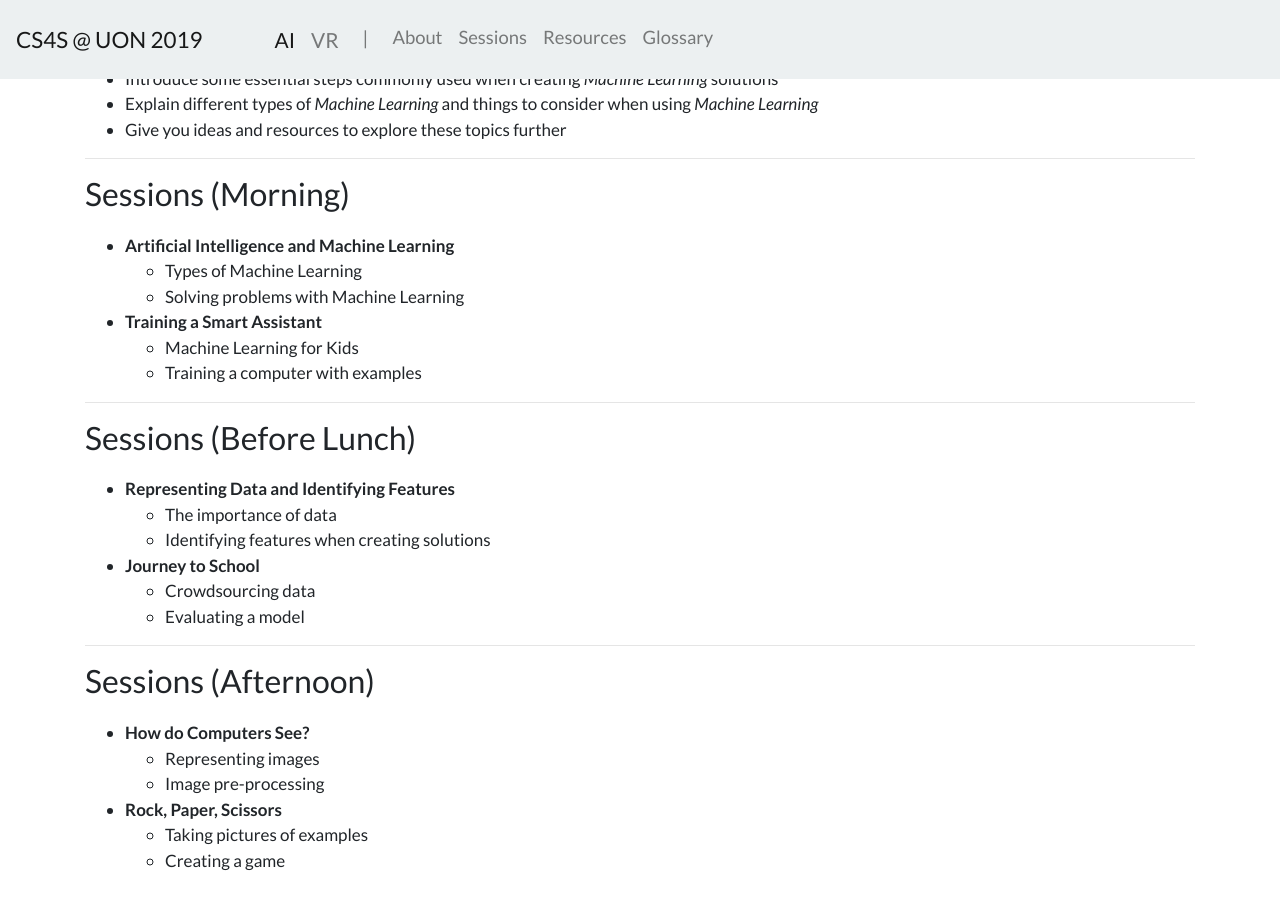
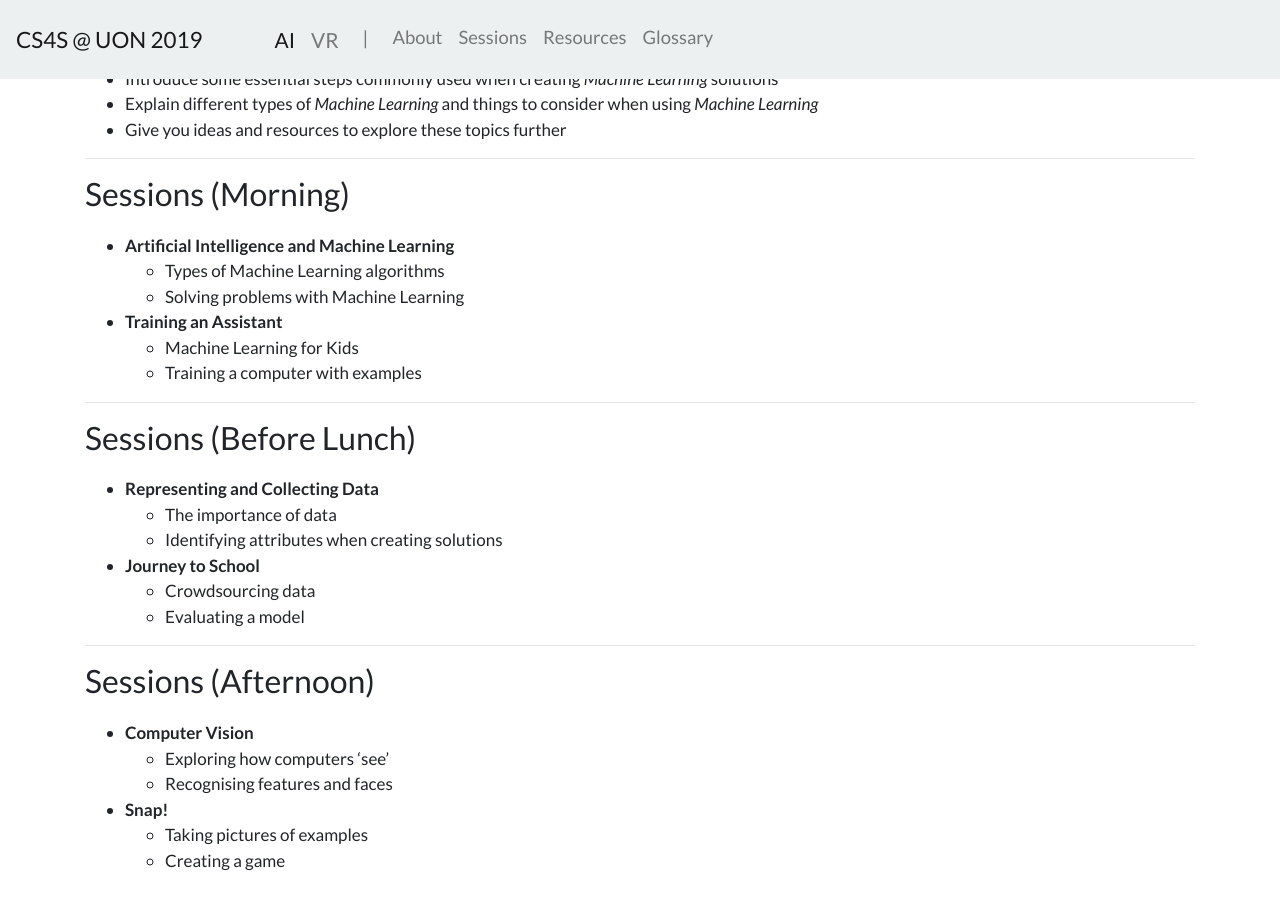
Before and after one commit to cs4s/2019, a Jekyll site: the page built from ai/sessions/intro/presentation/introductions/intro.md, in a window 1280 px wide and 900 px high, scrolled down 2528 px. Built offline with Jekyll 4.4.1, drawn with Linux system fonts in a browser that asks for light colours; our own code applies the rules of GitHub Pages for plain Markdown files.

```diff
--- a/ai/sessions/intro/presentation/introductions/intro.md
+++ b/ai/sessions/intro/presentation/introductions/intro.md
@@ -91,9 +91,9 @@
 # Sessions (Morning)
 
 - **Artificial Intelligence and Machine Learning**
-	- Types of Machine Learning
+	- Types of Machine Learning algorithms
 	- Solving problems with Machine Learning
-- **Training a Smart Assistant**
+- **Training an Assistant**
 	- Machine Learning for Kids
 	- Training a computer with examples
 
@@ -101,9 +101,9 @@
 
 # Sessions (Before Lunch)
 
-- **Representing Data and Identifying Features**
+- **Representing and Collecting Data**
 	- The importance of data
-	- Identifying features when creating solutions
+	- Identifying attributes when creating solutions
 - **Journey to School**
 	- Crowdsourcing data
 	- Evaluating a model
@@ -112,9 +112,9 @@
 
 # Sessions (Afternoon)
 
-- **How do Computers See?**
-	- Representing images
-	- Image pre-processing
-- **Rock, Paper, Scissors**
+- **Computer Vision**
+	- Exploring how computers 'see'
+	- Recognising features and faces
+- **Snap!**
 	- Taking pictures of examples
 	- Creating a game
```
Also changed, not shown: ai/sessions/intro/index.md (+2 -2 lines), ai/sessions/intro/presentation/ai_and_ml/ai_and_ml.md (+24 -4 lines), ai/sessions/intro/presentation/ai_and_ml/sales_line.png (added), ai/sessions/intro/presentation/ai_and_ml/sales_plot.png (added), 2 other files.
